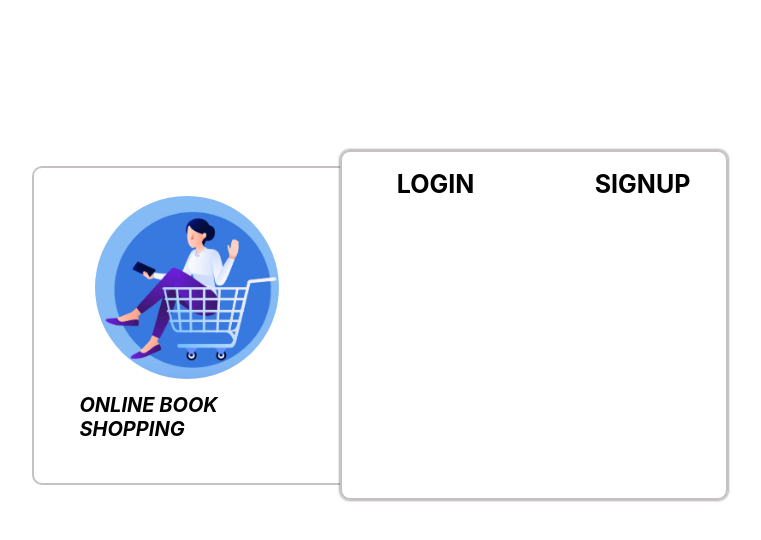
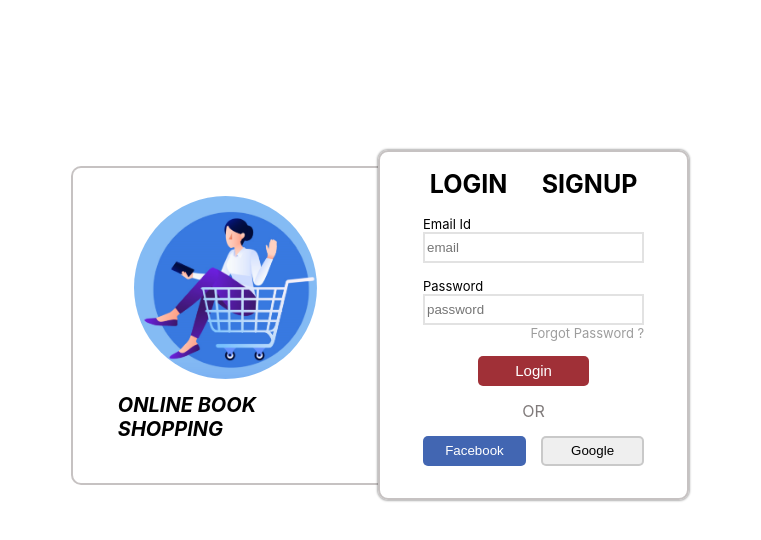
Before and after one commit to Manjunath-J/bookstore-frontend, a React (Create React App) app: page /sign in a window 1280 px wide. Shown: the top 540 px of the page, without its empty margins (260-1021 px from the left). Built offline with nearby package versions, Linux system fonts and the light colour scheme.

Commit message:
[Manjunath]created: user UI

```diff
--- a/src/components/Cart.jsx
+++ b/src/components/Cart.jsx
@@ -4,10 +4,17 @@ import CartCard from "./CartCard";
 import MenuItem from "@mui/material/MenuItem";
 import Select from "@mui/material/Select";
 import OrderCard from "./OrderCard";
+import { useNavigate } from "react-router-dom";
 
 const Cart = () => {
   const [isAddress, setisAddress] = useState(false);
   const [continued, setContinued] = useState(false);
+
+  const navigate = useNavigate();
+
+  const handleNavigate = ()=>{
+    navigate("/order")
+  }
 
   const handleAddressDiv = (order) => {
     setisAddress(order);
@@ -157,7 +164,7 @@ const Cart = () => {
                 </div>
             </div>
             <div className="o-down">
-              <button className="check-button">CHECKOUT</button>
+              <button className="check-button" onClick={handleNavigate}>CHECKOUT</button>
             </div>
           </div>
         ) : (
--- a/src/components/Firstpage.jsx
+++ b/src/components/Firstpage.jsx
@@ -1,13 +1,31 @@
-import React from "react";
+import React, { useState } from "react";
 import book from "../assets/2766594@2x.png";
 import "../styles/Firstpage.scss";
+import { useNavigate } from "react-router-dom";
 
 const Firstpage = () => {
+  const navigate = useNavigate();
+
+  const handleNavigate = () => {
+    navigate("/home");
+  };
+
+  const [sign, setSign] = useState("");
+
+  const handleOpertaion = (opertaion) => {
+    setSign(opertaion);
+  };
+
+  let option = true;
+
+  if (sign === "signin") option = true;
+  else if (sign === "signup") option = false;
+
   return (
     <div className="main">
       <div className="main-div">
         <div className="bg-div">
-          <div className="inside">
+          <div className="inside" onClick={handleNavigate}>
             <div className="img-div">
               <img src={book} className="book-shop" alt="Online Shopping" />
             </div>
@@ -18,9 +36,58 @@ const Firstpage = () => {
         </div>
         <div className="front-div">
           <div className="front-head">
-            <h1 className="heading">LOGIN</h1>
-            <h1 className="heading">SIGNUP</h1>
+            <h1 className="heading" onClick={() => handleOpertaion("signin")}>
+              LOGIN
+            </h1>
+            <h1 className="heading" onClick={() => handleOpertaion("signup")}>
+              SIGNUP
+            </h1>
           </div>
+          {option ? (
+            <div className="signin-div">
+              <div className="mail-div">
+                <span className="txt">Email Id</span>
+                <input type="text" placeholder="email" className="inp" />
+              </div>
+              <div className="pwd-div">
+                <span className="txt">Password</span>
+                <input type="text" placeholder="password" className="inp" />
+                <span className="forgot-txt">Forgot Password ?</span>
+              </div>
+              <div className="l-div">
+                <button className="login-btn">Login</button>
+              </div>
+              <div className="or-div">
+                <span className="or">OR</span>
+              </div>
+              <div className="f-b-btn">
+                <button className="f-btn">Facebook</button>
+                <button className="b-btn">Google</button>
+              </div>
+            </div>
+          ) : (
+            <div className="signup-div">
+              <div className="su">
+                <span className="su-txt">Full Name</span>
+                <input type="text" className="su-input" />
+              </div>
+              <div className="su">
+                <span className="su-txt">Email Id</span>
+                <input type="text" className="su-input" />
+              </div>
+              <div className="su">
+                <span className="su-txt">Password</span>
+                <input type="text" className="su-input" />
+              </div>
+              <div className="su">
+                <span className="su-txt">Mobile Number</span>
+                <input type="text" className="su-input" />
+              </div>
+              <div className="su-1">
+                <button className="su-btn">SIGNUP</button>
+              </div>
+            </div>
+          )}
         </div>
       </div>
     </div>
--- a/src/components/Order.jsx
+++ b/src/components/Order.jsx
@@ -1,9 +1,21 @@
 import React from 'react';
+import "../styles/Order.scss"
+import { useNavigate } from 'react-router-dom';
 
 const Order = () => {
+
+    const navigate = useNavigate();
+
+    const handleNavigate = ()=>{
+        navigate("/home")
+    }
+
     return (
         <div>
-
+            <div className='order-page'>
+                <span className='o-success'>Order Placed Successfully ......</span>
+                <button className='continue-shop' onClick={handleNavigate}>CONTINUE SHOPPING</button>
+            </div>
         </div>
     );
 }
--- a/src/styles/Firstpage.scss
+++ b/src/styles/Firstpage.scss
@@ -1,4 +1,4 @@
-.main{
+.main {
   display: flex;
   justify-content: center;
   align-items: center;
@@ -10,68 +10,191 @@
   display: flex;
   justify-content: center;
   align-items: center;
-    .inside{
+  .inside {
     height: 90%;
     border: 2px solid rgb(198, 194, 194);
     border-right: none;
     border-top-left-radius: 10px;
-        border-bottom-left-radius:  10px;
+    border-bottom-left-radius: 10px;
     display: flex;
     flex-direction: column;
     justify-content: center;
   }
 }
 
-
-
-.img-div{
+.img-div {
   width: 100%;
   display: flex;
   justify-content: center;
+  cursor: pointer;
 }
 
-.text{
+.text {
   width: 90%;
   display: flex;
   justify-content: center;
 }
 
-.book-shop{
+.book-shop {
   width: 60%;
   border-radius: 100%;
 }
 
-.main-div{
+.main-div {
   width: 60%;
   display: flex;
   justify-content: center;
   padding-top: 150px;
 }
 
-.h{
+.h {
   font-size: 20px;
   font-style: oblique;
   padding-left: 45px;
 }
 
-.front-div{
-    width: 50%;
+.front-div {
+  width: 40%;
   border: 2px solid rgb(198, 194, 194);
   border-radius: 10px;
   box-shadow: 0px 0px 2px 1px rgba(0, 0, 0, 0.3);
+  display: flex;
+  flex-direction: column;
+  align-items: center;
 }
 
-
-.heading{
+.heading {
   font-size: 25px;
   display: inline;
   cursor: pointer;
 }
 
-.front-head{
+.front-head {
+  width: 90%;
   display: flex;
   flex-direction: row;
-    justify-content: space-around;
-    gap: 50px;
-    padding-left: 20px;
+  justify-content: space-evenly;
 }
+
+.signin-div {
+  width: 90%;
+  display: flex;
+  flex-direction: column;
+  gap: 15px;
+  align-items: center;
+}
+
+.mail-div,
+.pwd-div {
+  width: 80%;
+  display: flex;
+  flex-direction: column;
+}
+
+.txt {
+  font-size: small;
+}
+
+.forgot-txt {
+  font-size: small;
+  color: #9d9d9d;
+  align-self: self-end;
+}
+
+.inp {
+  height: 25px;
+  border: 2px solid #e2e2e2;
+  outline: none;
+}
+
+.or-div {
+  display: flex;
+  flex-direction: row;
+}
+
+.l-div {
+  width: 80%;
+  display: flex;
+  justify-content: center;
+}
+
+.login-btn {
+  width: 50%;
+  height: 30px;
+  border-radius: 5px;
+  background-color: #a03037;
+  border: none;
+  outline: none;
+  color: white;
+  font-size: 15px;
+  cursor: pointer;
+}
+
+.or {
+  color: #807b7b;
+}
+
+.f-b-btn {
+  width: 80%;
+  display: flex;
+  justify-content: center;
+  gap: 15px;
+}
+
+.f-btn {
+  width: 50%;
+  border-radius: 5px;
+  height: 30px;
+  background-color: #4266b2;
+  border: none;
+  color: white;
+  cursor: pointer;
+}
+
+.b-btn {
+  height: 30px;
+  border-radius: 5px;
+  width: 50%;
+  border: 2px solid #00000029;
+  cursor: pointer;
+}
+
+.signup-div {
+  width: 80%;
+  padding: 0px 10px;
+  display: flex;
+  flex-direction: column;
+  gap: 10px;
+}
+
+.su {
+  display: flex;
+  flex-direction: column;
+}
+
+.su-txt {
+  font-size: 12px;
+}
+
+.su-input {
+  height: 25px;
+  border: 2px solid #e2e2e2;
+  outline: none;
+}
+
+.su-1 {
+  margin-top: 5px;
+  display: flex;
+  justify-content: center;
+}
+.su-btn {
+  width: 100%;
+  height: 28px;
+  border-radius: 5px;
+  background-color: #a03037;
+  border: none;
+  outline: none;
+  color: white;
+  font-size: 15px;
+  cursor: pointer;
+}
--- a/src/styles/Header.scss
+++ b/src/styles/Header.scss
@@ -34,7 +34,8 @@
 }
 
 .logo{
-    width: 100%;
+    width: 30px;
+    display: flex;
 }
 
 .project-name{
--- /dev/null
+++ b/src/styles/Order.scss
@@ -0,0 +1,29 @@
+.order-page{
+    height: 80vh;
+    display: flex;
+    flex-direction: column;
+    align-items: center;
+    justify-content: center;
+    gap: 50px;
+}
+
+.o-success{
+    font-size: 25px;
+    font-weight: 500;
+}
+
+.continue-shop {
+  width: 20%;
+  padding: 8px;
+  border-radius: 5px;
+  font-size: 22px;
+  color: white;
+  background-color: #3371b5;
+  cursor: pointer;
+  border: 2px solid #3371b5;
+  transition: box-shadow 0.3s ease;
+}
+
+.continue-shop:hover {
+    box-shadow: 0px 0px 10px 0px rgba(0, 0, 0, 0.5);
+  }
```
Lines whose indentation alone changed are shown as unchanged.
